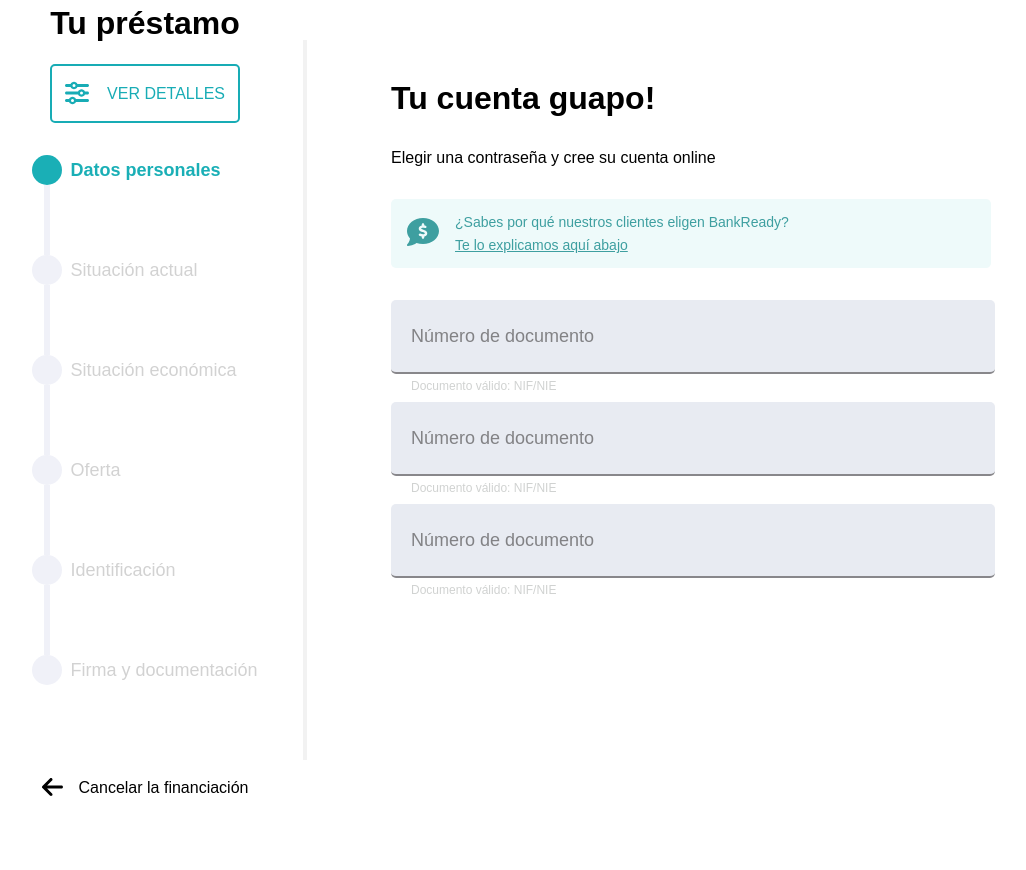
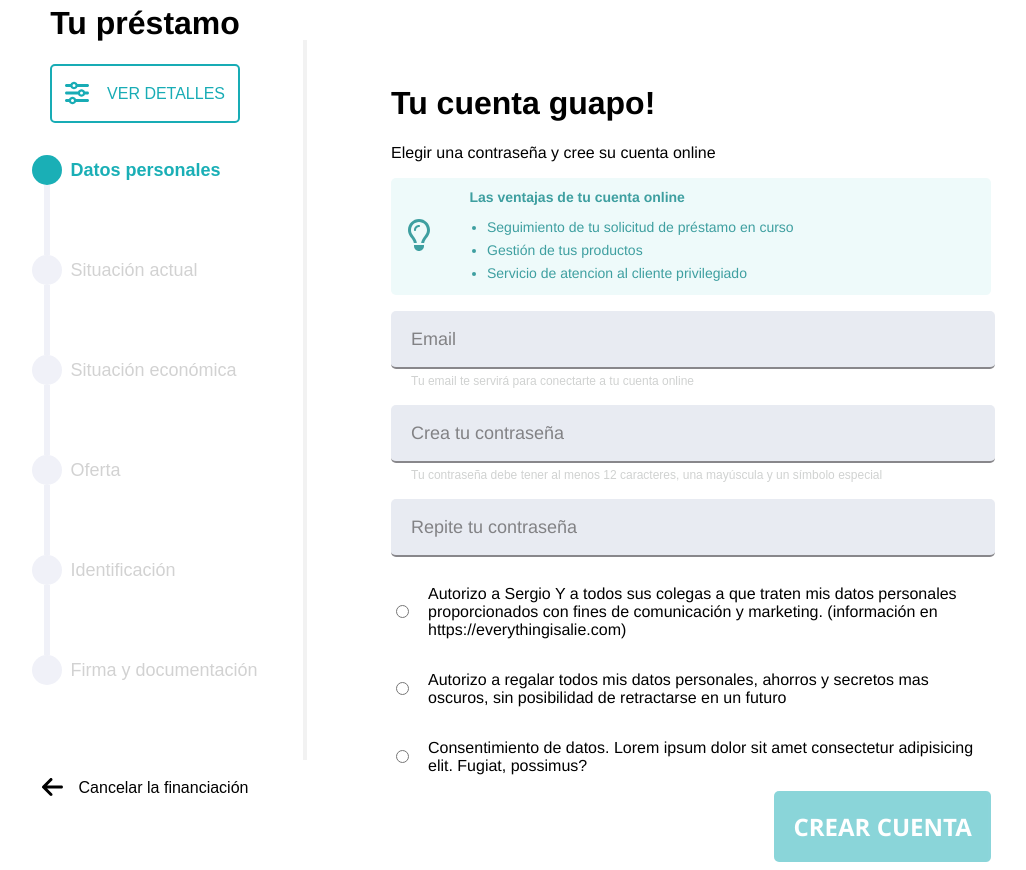
Before and after one commit to LaraGuardiola/angular-spa-form, an Angular app: page / in a window 1280 px wide. Shown: the whole page, without its empty margins (29-1055 px from the left). Before the commit the page ends 816 px from the top, so only its background shows below. Built offline with nearby package versions, Linux system fonts and the light colour scheme.

Commit message:
first form styled (even tho it's the second one by mistake) need a form tag around to get use of the reactive forms

```diff
--- a/src/app/app.component.css
+++ b/src/app/app.component.css
@@ -1,5 +1,5 @@
 * {
-    font-family: Arial;
+    font-family: helvetica, arial, sans-serif;
     margin:0;
     padding:0;
 }
@@ -10,7 +10,6 @@
     display: flex;
     margin-top: 2em;
 }
-
 .nav-section{
     width: 25vw;
 }
@@ -20,13 +19,10 @@
     display: flex;
     flex-direction: column;
     margin-top: 2em;
+    flex-direction: column;
+    justify-content: center;
 }
 
 .form > * {
-    margin: 1em;
     margin-left: 6em;
 }
-
-h1 {
-    margin-bottom: 1em;
-}
--- a/src/app/app.component.html
+++ b/src/app/app.component.html
@@ -3,13 +3,6 @@
         <app-navigation-section></app-navigation-section>
     </div>
     <div class="form">
-        <div class="titular">
-            <h1>Tu cuenta guapo!</h1>
-            <p>Elegir una contraseña y cree su cuenta online</p>
-        </div>
-        <app-info-box></app-info-box>
-        <app-text-box></app-text-box>
-        <app-text-box></app-text-box>
-        <app-text-box></app-text-box>
+        <app-datos-personales1></app-datos-personales1>
     </div>
 </div>
--- a/src/app/components/buttonator/buttonator.component.ts
+++ b/src/app/components/buttonator/buttonator.component.ts
@@ -29,8 +29,8 @@ export class ButtonatorComponent implements OnInit {
     this.fontFamily = 'Segoe UI'
     this.fontWeight = '600'
     this.fontSize = '1.5em'
-    this.width = '100vw'
-    this.height = '100vh'
+    this.width = 'fit-content'
+    this.height = 'fit-content'
   }
 
   @ViewChild('btn') btn: ElementRef | any
@@ -54,10 +54,13 @@ export class ButtonatorComponent implements OnInit {
     if(this.width) {
       this.btn.nativeElement.style.setProperty('width', this.width)
     }
+    if(this.isDisabled) {
+      this.btn.nativeElement.style.setProperty('opacity', '0.5')
+    }
   }
 
   onClick(event: Event): void {
-    this.btn.nativeElement.style.setProperty('background-color', `rgb(${Math.round(Math.random() * 255)}, ${Math.round(Math.random() * 255)}, ${Math.round(Math.random() * 255)})`)
+    //this.btn.nativeElement.style.setProperty('background-color', `rgb(${Math.round(Math.random() * 255)}, ${Math.round(Math.random() * 255)}, ${Math.round(Math.random() * 255)})`)
     let btn = (event.target as HTMLElement)
     console.log(btn)
   }
--- a/src/app/components/info-box/info-box.component.css
+++ b/src/app/components/info-box/info-box.component.css
@@ -17,16 +17,17 @@
     display: flex;
     flex-direction: column;
     font-size: 14px;
+}
 
-}
 
 .first-text{
     height: 100%;
     margin: 0;
+    margin-left: 1.6em;
+    margin-top: 0.8em;
 }
 
 .second-text {
     font-weight: 100;
     margin:0;
-    padding-top: 0.5em;
 }
--- a/src/app/components/info-box/info-box.component.html
+++ b/src/app/components/info-box/info-box.component.html
@@ -1,7 +1,11 @@
 <div class="info-box">
     <div class="icon"><fa-icon [icon]="icon"></fa-icon></div>
     <div class="text">
-        <p class="first-text" [innerHTML]="firstText | bypassSanitizer"></p>
-        <p class="second-text" [innerHTML]="secondText | bypassSanitizer"></p>
+        <div class="cell">
+            <p class="first-text" [innerHTML]="firstText | bypassSanitizer"></p>
+        </div>
+        <div class="cell">
+            <div class="second-text" [innerHTML]="secondText | bypassSanitizer"></div>
+        </div>
     </div>
 </div>
--- a/src/app/components/info-box/info-box.component.ts
+++ b/src/app/components/info-box/info-box.component.ts
@@ -1,5 +1,6 @@
 import { Component, OnInit, Input } from '@angular/core';
-import { faCommentDollar, IconDefinition } from '@fortawesome/free-solid-svg-icons';
+import { faLightbulb } from '@fortawesome/free-regular-svg-icons';
+import { faCircleDot, faCommentDollar, IconDefinition } from '@fortawesome/free-solid-svg-icons';
 
 @Component({
   selector: 'app-info-box',
@@ -13,7 +14,7 @@ export class InfoBoxComponent implements OnInit {
   @Input() secondText: string
 
   constructor() {
-    this.icon = faCommentDollar
+    this.icon = faLightbulb
     this.firstText = '¿Sabes por qué nuestros clientes eligen BankReady?'
     this.secondText = '<u>Te lo explicamos aquí abajo</u>'
   }
--- a/src/app/components/text-box/text-box.component.css
+++ b/src/app/components/text-box/text-box.component.css
@@ -1,5 +1,6 @@
 .text-box {
     position: relative;
+    margin-bottom: 2.5em;
 }
 
 .input {
--- a/src/app/components/text-box/text-box.component.ts
+++ b/src/app/components/text-box/text-box.component.ts
@@ -45,7 +45,7 @@ export class TextBoxComponent implements OnInit {
 
   constructor() {
     this.inputType = 'password'
-    this.height = 70
+    this.height = 54
     this.width = 600
     this.fontSize = 14
     this.backgroundColor = '#e8ebf2'
--- a/src/app/forms/datos-personales1/datos-personales1.component.css
+++ b/src/app/forms/datos-personales1/datos-personales1.component.css
@@ -0,0 +1,26 @@
+.info-box {
+    margin-bottom: 1em;
+}
+
+.radio-buttons {
+    display: flex;
+    flex-direction: column;
+    width: 600px;
+    margin-top: -1.5em;
+}
+
+.radio-input {
+    display: flex;
+    justify-content: flex-start;
+    align-items: center;
+}
+
+.radio-paragraph{
+    margin-left: 1em;
+}
+
+.btn-crear-cuenta {
+    display: flex;
+    width: 600px;
+    justify-content: flex-end;
+}
--- a/src/app/forms/datos-personales1/datos-personales1.component.html
+++ b/src/app/forms/datos-personales1/datos-personales1.component.html
@@ -1 +1,64 @@
-<p>it works datos personales!</p>
+<div class="titular">
+    <h1>Tu cuenta guapo!</h1>
+    <p>Elegir una contraseña y cree su cuenta online</p>
+</div>
+<div class="info-box">
+    <app-info-box
+        [firstText]="'<strong>Las ventajas de tu cuenta online</strong>'"
+        [secondText]="ul"
+    >
+    </app-info-box>
+</div>
+<div>
+    <div class="input-form">
+        <app-text-box
+            class="inputs"
+            [placeholder]="'Email'"
+            [msg]="'Tu email te servirá para conectarte a tu cuenta online'"
+        >
+        </app-text-box>
+        <app-text-box
+            class="inputs"
+            [placeholder]="'Crea tu contraseña'"
+            [msg]="'Tu contraseña debe tener al menos 12 caracteres, una mayúscula y un símbolo especial'"
+        >
+        </app-text-box>
+        <app-text-box
+            class="inputs"
+            [placeholder]="'Repite tu contraseña'"
+            [msg]="''"
+        >
+        </app-text-box>
+    </div>
+    <div class="radio-buttons">
+        <div class="radio-input">
+            <div class="radio-btn">
+                <input type="radio">
+            </div>
+            <div class="radio-paragraph">
+                <p>Autorizo a Sergio Y a todos sus colegas a que traten mis datos personales proporcionados con fines de comunicación y marketing. (información en https://everythingisalie.com)</p>
+            </div>
+        </div>
+        <div class="radio-input">
+            <div class="radio-btn">
+                <input type="radio">
+            </div>
+            <div class="radio-paragraph">
+                <p>Autorizo a regalar todos mis datos personales, ahorros y secretos mas oscuros, sin posibilidad de retractarse en un futuro</p>
+            </div>
+        </div>
+        <div class="radio-input">
+            <div class="radio-btn">
+                <input type="radio">
+            </div>
+            <div class="radio-paragraph">
+                <p>Consentimiento de datos. Lorem ipsum dolor sit amet consectetur adipisicing elit. Fugiat, possimus?</p>
+            </div>
+        </div>
+    </div>
+    <div class="btn-crear-cuenta">
+        <div>
+            <app-buttonator [isDisabled]="true" [buttonText]="'CREAR CUENTA'"></app-buttonator>
+        </div>
+    </div>
+</div>
--- a/src/app/forms/datos-personales1/datos-personales1.component.ts
+++ b/src/app/forms/datos-personales1/datos-personales1.component.ts
@@ -7,7 +7,11 @@ import { Component, OnInit } from '@angular/core';
 })
 export class DatosPersonales1Component implements OnInit {
 
-  constructor() { }
+  ul: string = '<ul><li style="margin-bottom:0.5em;">Seguimiento de tu solicitud de préstamo en curso</li><li style="margin-bottom:0.5em;">Gestión de tus productos</li><li >Servicio de atencion al cliente privilegiado</li></ul>';
+
+  constructor() {
+
+  }
 
   ngOnInit(): void {
   }
```
